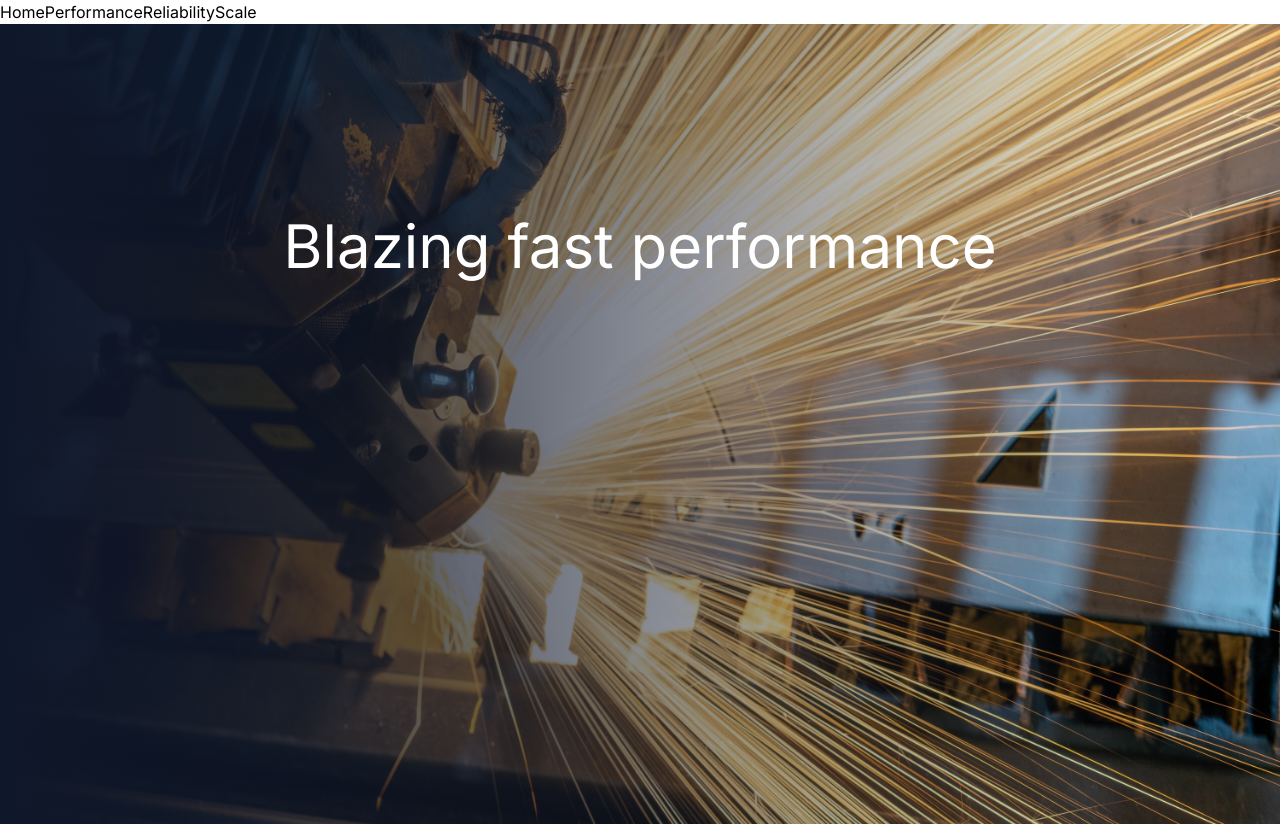
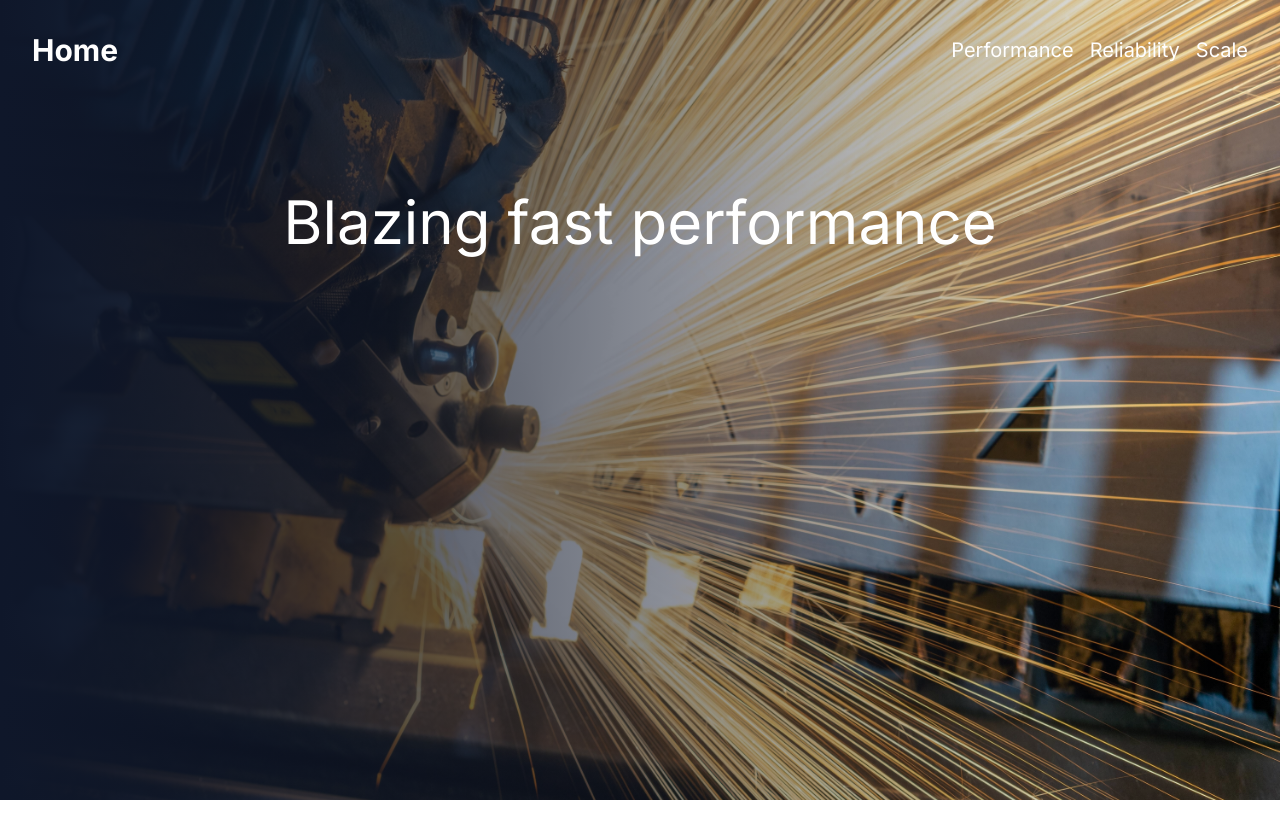
Before and after one commit to JelenaMarjanovic/sg-corp, a Next.js app: page /performance in a window 1280 px wide. After the commit the page ends 800 px from the top, so only its background shows below. Built offline with nearby package versions, Linux system fonts and the light colour scheme.

Commit message:
Adding some styling to navigation bar in Header

```diff
--- a/src/components/header.tsx
+++ b/src/components/header.tsx
@@ -2,11 +2,15 @@
 
 export default function Header() {
   return (
-    <div>
-      <Link href="/">Home</Link>
-      <Link href="/performance">Performance</Link>
-      <Link href="/reliability">Reliability</Link>
-      <Link href="/scale">Scale</Link>
+    <div className="w-full absolute text-white z-10">
+      <nav className="container relative flex flex-wrap items-center justify-between mx-auto p-8">
+        <Link href="/" className="font-bold text-3xl">Home</Link>
+        <div className="space-x-4 text-xl">
+          <Link href="/performance">Performance</Link>
+          <Link href="/reliability">Reliability</Link>
+          <Link href="/scale">Scale</Link>
+        </div>
+      </nav>
     </div>
   );
 }
```
